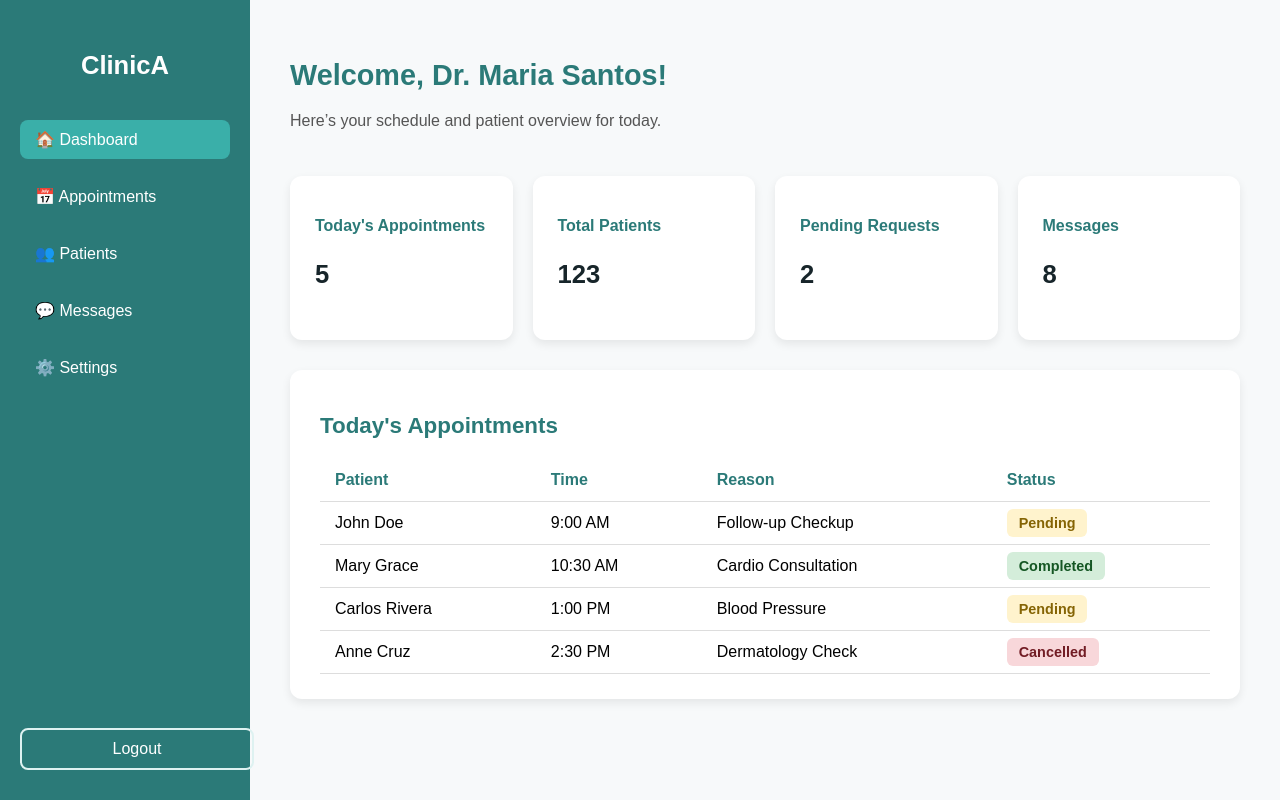
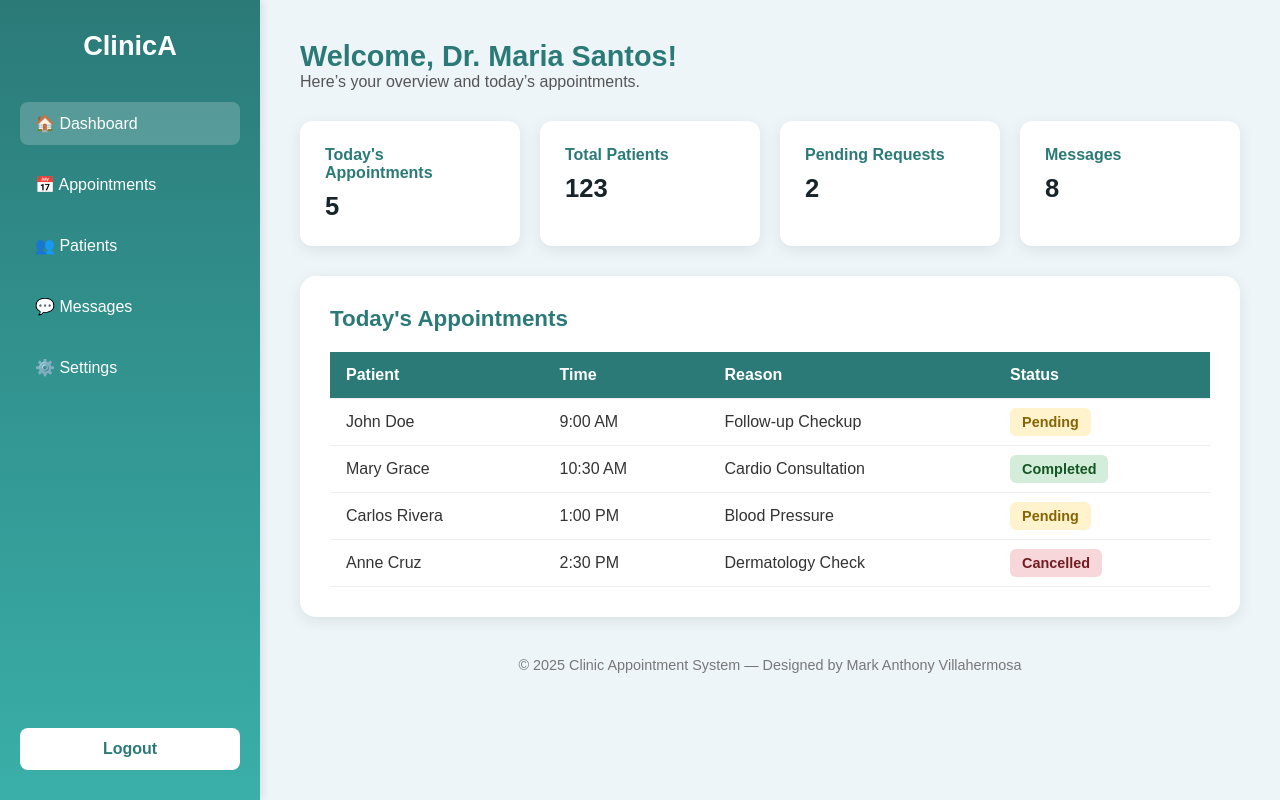
Before and after one commit to villa-mark/Clinic-Appointment, a PHP site: page /View/doctorDashboard.php in a window 1280 px wide. Run offline with PHP 8.4, Linux system fonts and the light colour scheme.

Commit message:
3rd update

```diff
--- a/src/View/adminDashboard.php
+++ b/src/View/adminDashboard.php
@@ -262,7 +262,7 @@ $clinicName = "ClinicA"; // Replace with session data
                     </ul>
                 </nav>
             </div>
-            <a href="/index.php/logout" class="logout-btn">Logout</a>
+            <a href="/index.php/" class="logout-btn">Logout</a>
         </aside>
 
         <!-- Main Content -->
--- a/src/View/doctorDashboard.php
+++ b/src/View/doctorDashboard.php
@@ -14,39 +14,46 @@ $doctorName = "Dr. Maria Santos"; // Replace with session data
     <meta name="viewport" content="width=device-width, initial-scale=1.0">
     <title>Doctor Dashboard | Clinic Appointment</title>
     <style>
-        body {
+        /* Reset */
+        * {
             margin: 0;
+            padding: 0;
+            box-sizing: border-box;
             font-family: "Poppins", sans-serif;
-            background-color: #f7f9fa;
         }
 
+        body {
+            background: #eef5f9;
+            color: #333;
+        }
+
+        /* Layout */
         .dashboard {
             display: grid;
-            grid-template-columns: 250px 1fr;
+            grid-template-columns: 260px 1fr;
             min-height: 100vh;
-            background-color: #f7f9fa;
         }
 
         /* Sidebar */
         .sidebar {
-            background-color: #2b7a78;
+            background: linear-gradient(180deg, #2b7a78, #3aafa9);
             color: white;
-            padding: 30px 20px;
             display: flex;
             flex-direction: column;
             justify-content: space-between;
+            padding: 30px 20px;
+            box-shadow: 2px 0 8px rgba(0,0,0,0.1);
         }
 
         .sidebar h2 {
             text-align: center;
+            font-size: 1.7rem;
             margin-bottom: 40px;
-            font-size: 1.6rem;
+            font-weight: 600;
         }
 
         .sidebar nav ul {
             list-style: none;
-            padding: 0;
-            margin: 0;
         }
 
         .sidebar nav ul li {
@@ -54,18 +61,35 @@ $doctorName = "Dr. Maria Santos"; // Replace with session data
         }
 
         .sidebar nav ul li a {
+            display: flex;
+            align-items: center;
+            gap: 10px;
             color: white;
             text-decoration: none;
             font-weight: 500;
-            display: block;
-            padding: 10px 15px;
+            padding: 12px 15px;
             border-radius: 8px;
-            transition: background 0.3s;
+            transition: 0.3s;
         }
 
         .sidebar nav ul li a:hover,
         .sidebar nav ul li a.active {
-            background-color: #3aafa9;
+            background-color: rgba(255, 255, 255, 0.2);
+        }
+
+        .logout-btn {
+            background: #fff;
+            color: #2b7a78;
+            font-weight: 600;
+            text-align: center;
+            padding: 12px;
+            border-radius: 8px;
+            text-decoration: none;
+            transition: 0.3s;
+        }
+
+        .logout-btn:hover {
+            background: #def2f1;
         }
 
         /* Main Content */
@@ -90,7 +114,7 @@ $doctorName = "Dr. Maria Santos"; // Replace with session data
             color: #555;
         }
 
-        /* Cards */
+        /* Summary Cards */
         .cards {
             display: grid;
             grid-template-columns: repeat(auto-fit, minmax(220px, 1fr));
@@ -102,8 +126,8 @@ $doctorName = "Dr. Maria Santos"; // Replace with session data
             background: #fff;
             border-radius: 12px;
             padding: 25px;
-            box-shadow: 0 4px 10px rgba(0,0,0,0.08);
-            transition: transform 0.2s;
+            box-shadow: 0 4px 15px rgba(0,0,0,0.08);
+            transition: transform 0.2s ease-in-out;
         }
 
         .card:hover {
@@ -122,18 +146,18 @@ $doctorName = "Dr. Maria Santos"; // Replace with session data
             color: #17252a;
         }
 
-        /* Appointments Table */
+        /* Appointment Table */
         .appointments {
             background: #fff;
-            border-radius: 12px;
-            padding: 25px 30px;
-            box-shadow: 0 4px 10px rgba(0,0,0,0.08);
+            border-radius: 16px;
+            padding: 30px;
+            box-shadow: 0 4px 15px rgba(0,0,0,0.08);
         }
 
         .appointments h2 {
             color: #2b7a78;
+            margin-bottom: 20px;
             font-size: 1.4rem;
-            margin-bottom: 20px;
         }
 
         table {
@@ -142,14 +166,14 @@ $doctorName = "Dr. Maria Santos"; // Replace with session data
         }
 
         th, td {
+            padding: 14px 16px;
             text-align: left;
-            padding: 12px 15px;
-            border-bottom: 1px solid #ddd;
+            border-bottom: 1px solid #eee;
         }
 
-        th {
-            color: #2b7a78;
-            font-weight: 600;
+        thead {
+            background: #2b7a78;
+            color: white;
         }
 
         .status {
@@ -174,20 +198,12 @@ $doctorName = "Dr. Maria Santos"; // Replace with session data
             color: #721c24;
         }
 
-        /* Logout Button */
-        .btn-outline {
-            display: block;
-            border: 2px solid #def2f1;
-            color: white;
-            text-decoration: none;
-            padding: 10px;
-            border-radius: 8px;
-            transition: background 0.3s, color 0.3s;
-        }
-
-        .btn-outline:hover {
-            background-color: #3aafa9;
-            color: white;
+        /* Footer */
+        footer {
+            margin-top: 40px;
+            text-align: center;
+            font-size: 0.9rem;
+            color: #777;
         }
 
         /* Responsive */
@@ -198,17 +214,16 @@ $doctorName = "Dr. Maria Santos"; // Replace with session data
 
             .sidebar {
                 flex-direction: row;
-                align-items: center;
                 justify-content: space-around;
                 padding: 15px;
             }
 
+            .sidebar h2 {
+                display: none;
+            }
+
             .main-content {
                 padding: 20px;
-            }
-
-            .sidebar h2 {
-                display: none;
             }
         }
     </style>
@@ -229,9 +244,7 @@ $doctorName = "Dr. Maria Santos"; // Replace with session data
                     </ul>
                 </nav>
             </div>
-            <div>
-                <a href="/index.php/logout" class="btn-outline" style="width:100%; text-align:center;">Logout</a>
-            </div>
+            <a href="/index.php/" class="logout-btn">Logout</a>
         </aside>
 
         <!-- Main Content -->
@@ -239,11 +252,11 @@ $doctorName = "Dr. Maria Santos"; // Replace with session data
             <div class="main-header">
                 <div>
                     <h1>Welcome, <?php echo htmlspecialchars($doctorName); ?>!</h1>
-                    <p>Here’s your schedule and patient overview for today.</p>
+                    <p>Here’s your overview and today’s appointments.</p>
                 </div>
             </div>
 
-            <!-- Dashboard Cards -->
+            <!-- Summary Cards -->
             <section class="cards">
                 <div class="card">
                     <h3>Today's Appointments</h3>
@@ -263,7 +276,7 @@ $doctorName = "Dr. Maria Santos"; // Replace with session data
                 </div>
             </section>
 
-            <!-- Appointments Table -->
+            <!-- Appointment Table -->
             <section class="appointments">
                 <h2>Today's Appointments</h2>
                 <table>
@@ -303,6 +316,10 @@ $doctorName = "Dr. Maria Santos"; // Replace with session data
                     </tbody>
                 </table>
             </section>
+
+            <footer>
+                © 2025 Clinic Appointment System — Designed by Mark Anthony Villahermosa
+            </footer>
         </main>
     </div>
 </body>
--- a/src/View/login.php
+++ b/src/View/login.php
@@ -37,7 +37,7 @@
             <h2>Welcome Back</h2>
             <p class="subtitle">Log in to manage your appointments</p>
 
-            <form action="authenticate.php" method="POST" class="login-form">
+            <form action="/authenticate.php" method="POST" class="login-form">
                 <div class="form-group">
                     <label for="username">Username</label>
                     <input type="text" id="username" name="username" placeholder="Enter your username" required>
--- a/src/View/patientDashboard.php
+++ b/src/View/patientDashboard.php
@@ -222,7 +222,7 @@ $patientName = "John Doe"; // Replace with session data
                     </ul>
                 </nav>
             </div>
-            <a href="/index.php/logout" class="logout-btn">Logout</a>
+            <a href="/index.php/" class="logout-btn">Logout</a>
         </aside>
 
         <!-- Main Content -->
```
Also changed, not shown: src/authenticate.php (added, +51 -0 lines).
